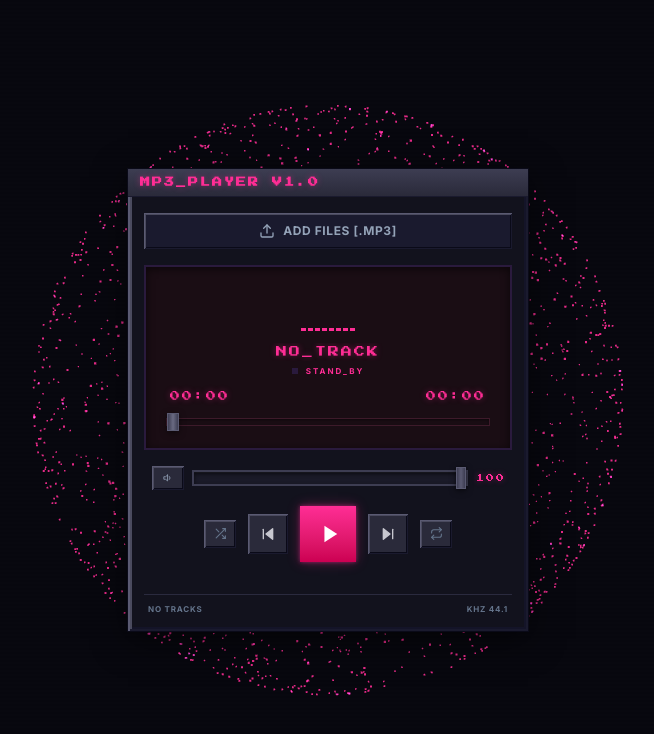
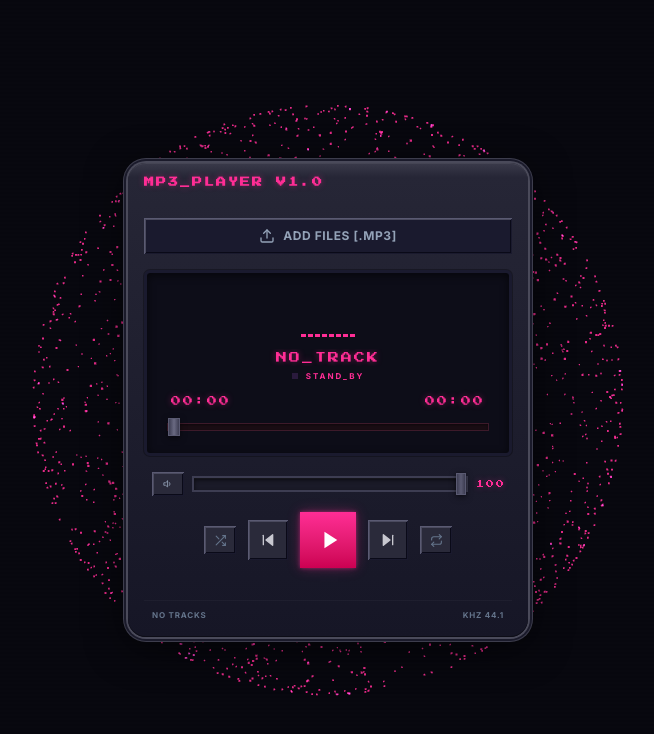
Before and after one commit to ONavarroGeraldino/react-mp3-player, a React (Vite) app: page / in a window 1280 px wide. Shown: the top 734 px of the page, without its empty margins (312-966 px from the left). Built offline with nearby package versions, Linux system fonts and the light colour scheme.

Commit message:
style: rectangular physical MP3 player device case with screen bezel

```diff
--- a/src/Components/Player.jsx
+++ b/src/Components/Player.jsx
@@ -155,9 +155,9 @@ const Player = () => {
         </div>
       )}
 
-      <div className="metal-frame w-full max-w-[400px] bg-[#12121d] relative z-10">
+      <div className="player-case w-full max-w-[400px] relative z-10">
         {/* Title bar */}
-        <div className="bg-gradient-to-b from-[#3d3d52] to-[#2a2a3a] px-3 py-1.5 flex items-center justify-between border-b border-[#1a1a2e]">
+        <div className="px-4 py-3 flex items-center justify-between">
           <div className="flex items-center gap-2">
             <span className="text-[#ff2d95] text-[10px] font-bold uppercase tracking-[3px] lcd-text">MP3_PLAYER v1.0</span>
           </div>
@@ -183,7 +183,7 @@ const Player = () => {
           <FileUploader onFilesUpload={handleNewFiles} isDragOver={isDragOver} />
 
           {/* LCD Display area */}
-          <div className="bg-[#1a0d14] border-2 border-[#2a1a3d] p-4 space-y-3 shadow-[inset_0_2px_8px_rgba(0,0,0,0.6)]">
+          <div className="screen-bezel p-4 space-y-3">
             {/* Spectrum analyzer / Equalizer */}
             <Equalizer isPlaying={isPlaying} />
 
@@ -229,7 +229,7 @@ const Player = () => {
           />
 
           {/* Status bar */}
-          <div className="border-t border-[#2a2a3e] pt-2 flex justify-between px-1">
+          <div className="mt-3 pt-2 flex justify-between px-2 border-t border-[#ffffff08]">
             <span className="text-[#64748b] text-[8px] font-bold uppercase tracking-widest">
               {tracks.length > 0 ? `TRK ${String(currentTrackIndex + 1).padStart(2, '0')}/${String(tracks.length).padStart(2, '0')}` : 'NO TRACKS'}
             </span>
--- a/src/index.css
+++ b/src/index.css
@@ -98,6 +98,29 @@ input[type="range"].winamp-progress::-webkit-slider-thumb:hover {
     0 8px 32px rgba(0,0,0,0.6);
 }
 
+/* Physical MP3 device case */
+.player-case {
+  border-radius: 18px;
+  background: linear-gradient(180deg, #3a3a4a 0%, #262636 3%, #1e1e2e 50%, #161626 100%);
+  box-shadow:
+    0 0 0 2px #4a4a5a,
+    0 0 0 4px #1a1a2a,
+    0 0 0 5px #3d3d4d,
+    0 8px 40px rgba(0,0,0,0.7),
+    inset 0 1px 0 rgba(255,255,255,0.06),
+    inset 0 -1px 0 rgba(0,0,0,0.4);
+}
+
+/* Screen bezel */
+.screen-bezel {
+  border-radius: 6px;
+  background: #0d0d18;
+  border: 3px solid #1a1a2e;
+  box-shadow:
+    inset 0 2px 8px rgba(0,0,0,0.6),
+    0 0 0 1px rgba(0,0,0,0.3);
+}
+
 /* Winamp bevel button */
 .btn-bevel {
   box-shadow:
```
